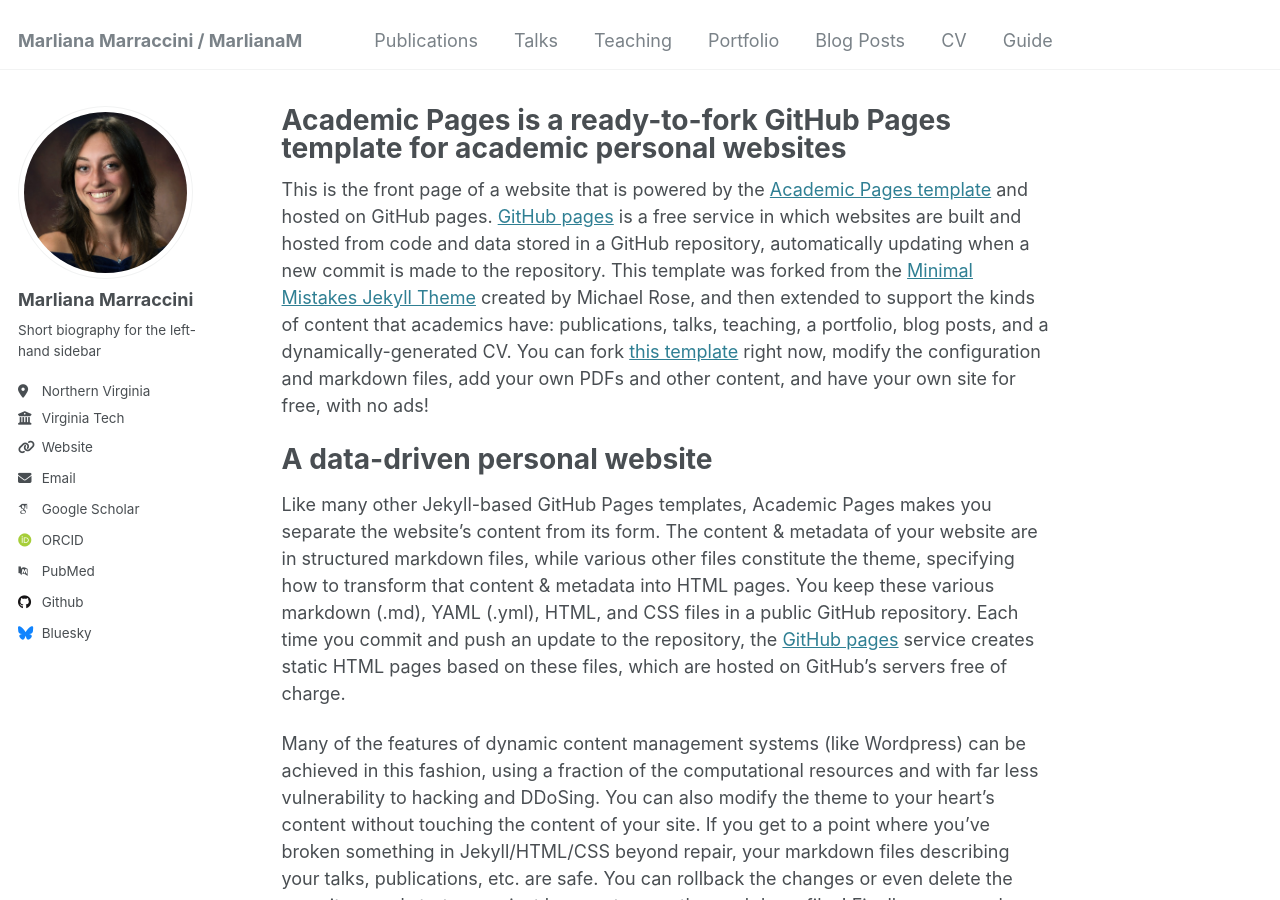
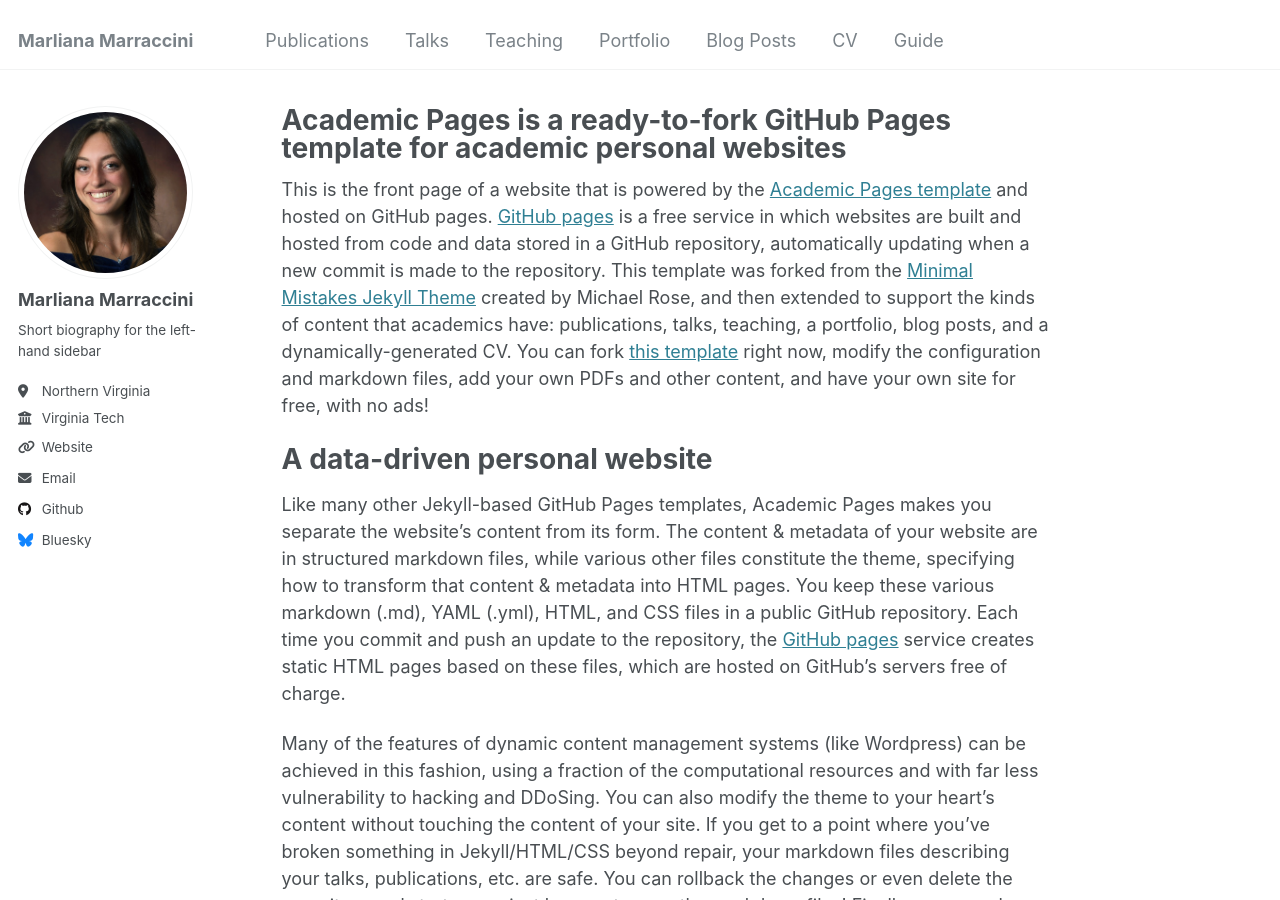
Before and after one commit to MarlianaM/marlianam.github.io, a Jekyll site: the page built from _pages/about.md, in a window 1280 px wide and 900 px high. Built offline with Jekyll 4.4.1, drawn with Linux system fonts in a browser that asks for light colours; some web fonts are replaced; part of the change alters nothing that is shown.

Commit message:
more updates

```diff
--- a/_config.yml
+++ b/_config.yml
@@ -8,10 +8,10 @@
 
 # Basic Site Settings
 locale                   : "en-US"
-title                    : "Marliana Marraccini / MarlianaM"
+title                    : "Marliana Marraccini"
 title_separator          : "-"
 name                     : &name "Marliana Marraccini"
-description              : &description "personal description"
+description              : &description "I’m a Junior at Virginia Tech, majoring in Computer Engineering with a focus on controls, robotics, and autonomy. Passionate about innovation and problem-solving, I thrive on applying technology in creative ways to drive meaningful change. My interests lie at the intersection of engineering and entrepreneurship, and I aspire to pursue a career in international field service within application engineering. Whether tackling complex challenges or developing solutions that push the boundaries of technology, I am always looking for opportunities to innovate and make an impact."
 url                      : https://academicpages.github.io # the base hostname & protocol for your site e.g. "https://[your GitHub username].github.io"
 baseurl                  : "" # the subpath of your site, e.g. "/blog"
 repository               : "academicpages/academicpages.github.io"
@@ -32,19 +32,19 @@ author:
 
   # Academic websites
   arxiv            : # URL - Update with the correct link to your profile
-  googlescholar    : "https://scholar.google.com/citations?user=PS_CX0AAAAAJ"
+  #googlescholar    : "https://scholar.google.com/citations?user=PS_CX0AAAAAJ"
   impactstory      : # URL
-  orcid            : "http://orcid.org/yourorcidurl"
-  semantic         : # URL
-  pubmed           : "https://www.ncbi.nlm.nih.gov/pubmed/?term=john+snow"
-  researchgate     : # URL
+  #orcid            : "http://orcid.org/yourorcidurl"
+ # semantic         : # URL
+  #pubmed           : "https://www.ncbi.nlm.nih.gov/pubmed/?term=john+snow"
+  #researchgate     : # URL
   scopus           : # URL
 
   # Repositories and software development
   bitbucket        : # Username - Update with your username on the site
   codepen          : # Username
   dribbble         : # Username
-  github           : "academicpages"
+  github           : "https://github.com/MarlianaM"
   kaggle           : # Username
   stackoverflow    : # User number or user number and name (i.e., use "1" or "1/jeff-atwood")
 
```
